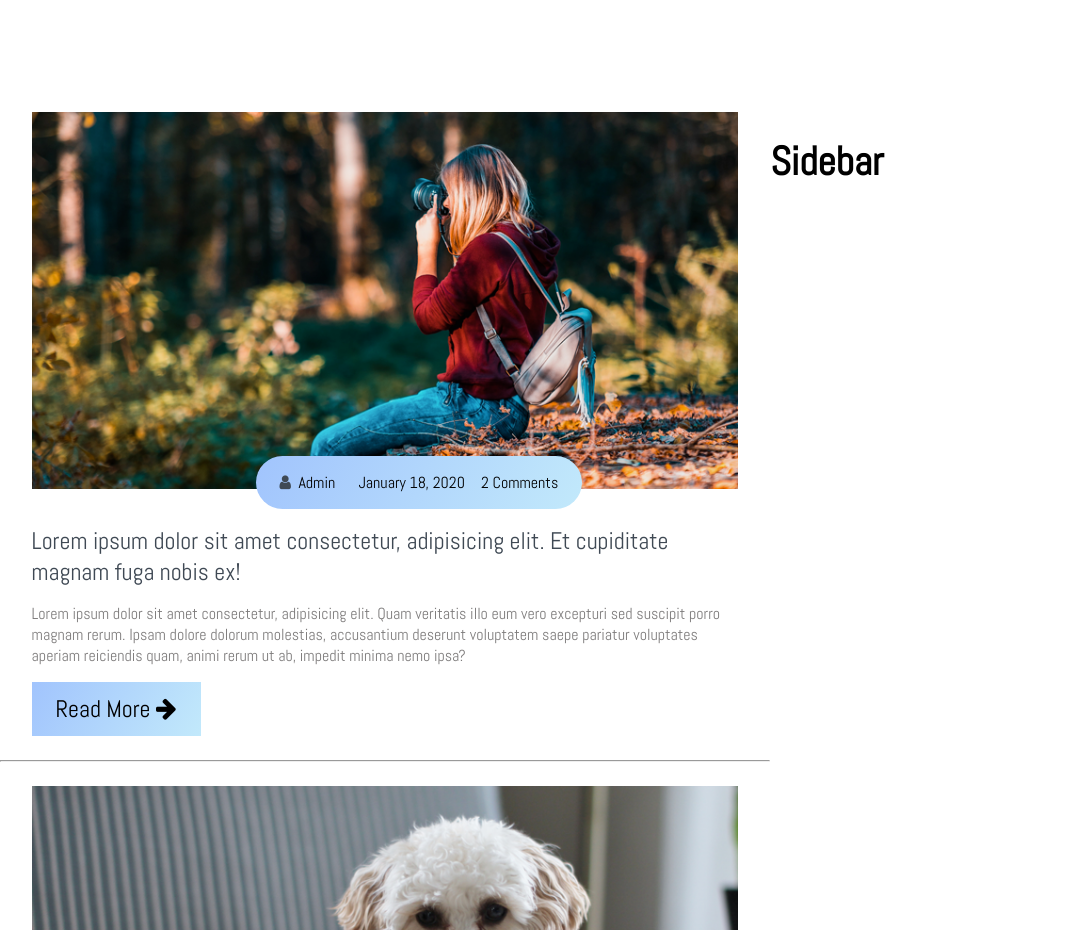
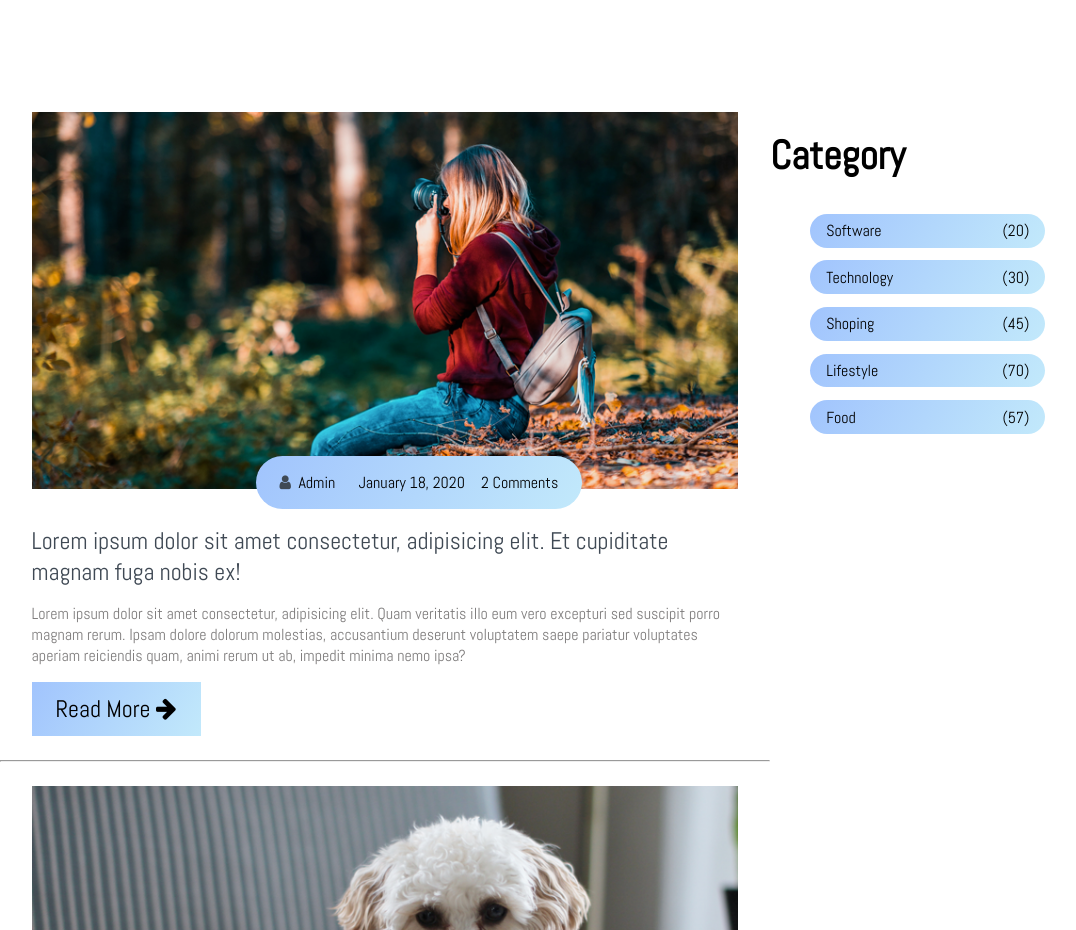
Before and after one commit to DebarunMitra1991/HTML-Theme, a plain HTML site: page index.html in a window 1280 px wide. Shown: the part 1780-2710 px from the top of the page, without its empty margins (90-1166 px from the left). Drawn offline with nearby package versions, Linux system fonts and the light colour scheme; some icons are missing.

Commit message:
category section created

```diff
--- a/css/style.css
+++ b/css/style.css
@@ -338,6 +338,28 @@ p{
     }
     /* End side content */
 
+    /* start sidebar */
+    .site-content > .sidebar .category-list{
+        font-family: var(--Livvic);
+    }
+
+    .site-content > .sidebar .category-list .list-items{
+        background: var(--sky);
+        padding: .4rem 1rem;
+        margin:.8rem 0;
+        border-radius: 3rem;
+        width:70%;
+        display: flex;
+        justify-content: space-between;
+    }
+
+    .site-content > .sidebar .category-list .list-items a{
+        color:black;
+    }
+
+    /* end sidebar */
+
+
 
 /* End Main Content */
 
--- a/index.html
+++ b/index.html
@@ -220,7 +220,31 @@
                         </div>
                      </div>
                      <aside class="sidebar">
-                         <h1>Sidebar  </h1>
+                         <div class="category">
+                             <h2>Category</h2>
+                             <ul class="category-list">
+                                 <li class="list-items">
+                                     <a href="#">Software</a>
+                                     <span>(20)</span>
+                                 </li>
+                                <li class="list-items">
+                                    <a href="#">Technology</a>
+                                    <span>(30)</span>
+                                </li>
+                                <li class="list-items">
+                                    <a href="#">Shoping</a>
+                                    <span>(45)</span>
+                                </li>
+                                <li class="list-items">
+                                    <a href="#">Lifestyle</a>
+                                    <span>(70)</span>
+                                </li>
+                                <li class="list-items">
+                                    <a href="#">Food</a>
+                                    <span>(57)</span>
+                                </li>
+                             </ul>
+                         </div>
                      </aside>
                  </div>
              </section>
```
